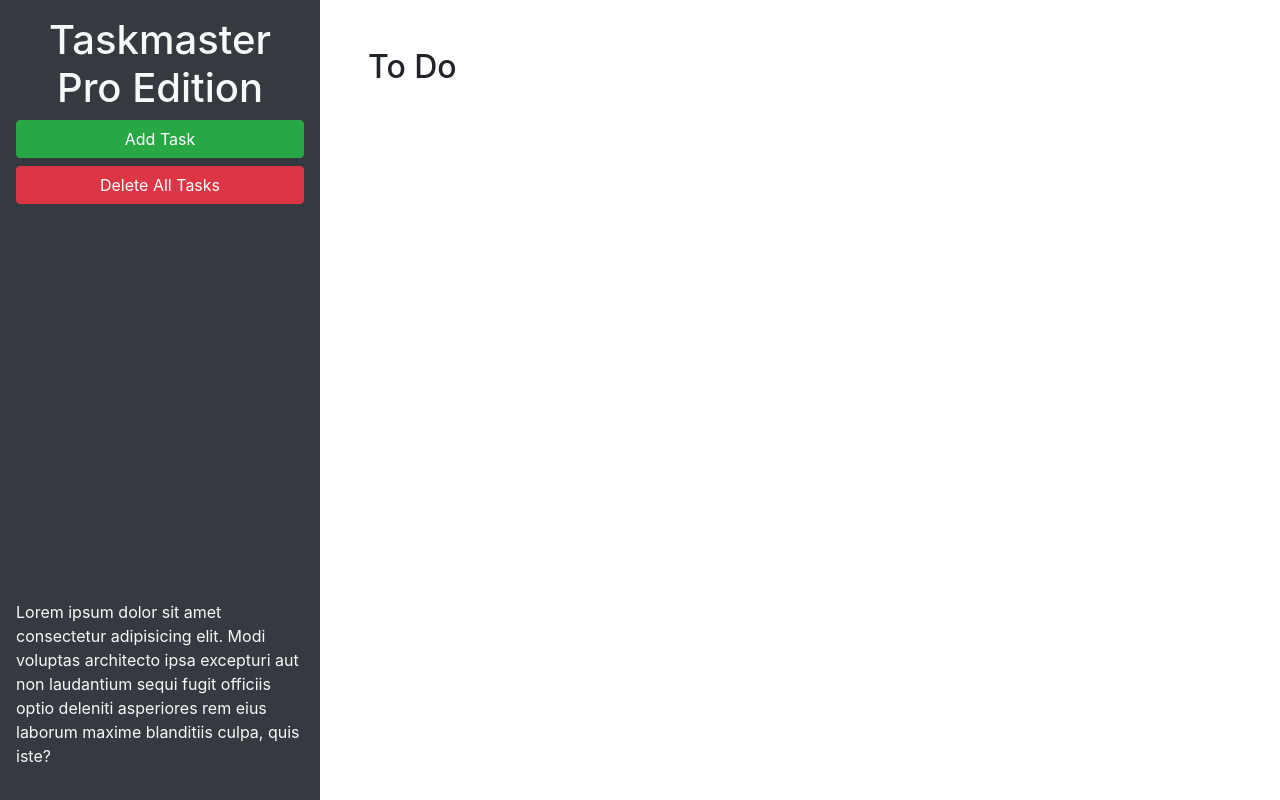
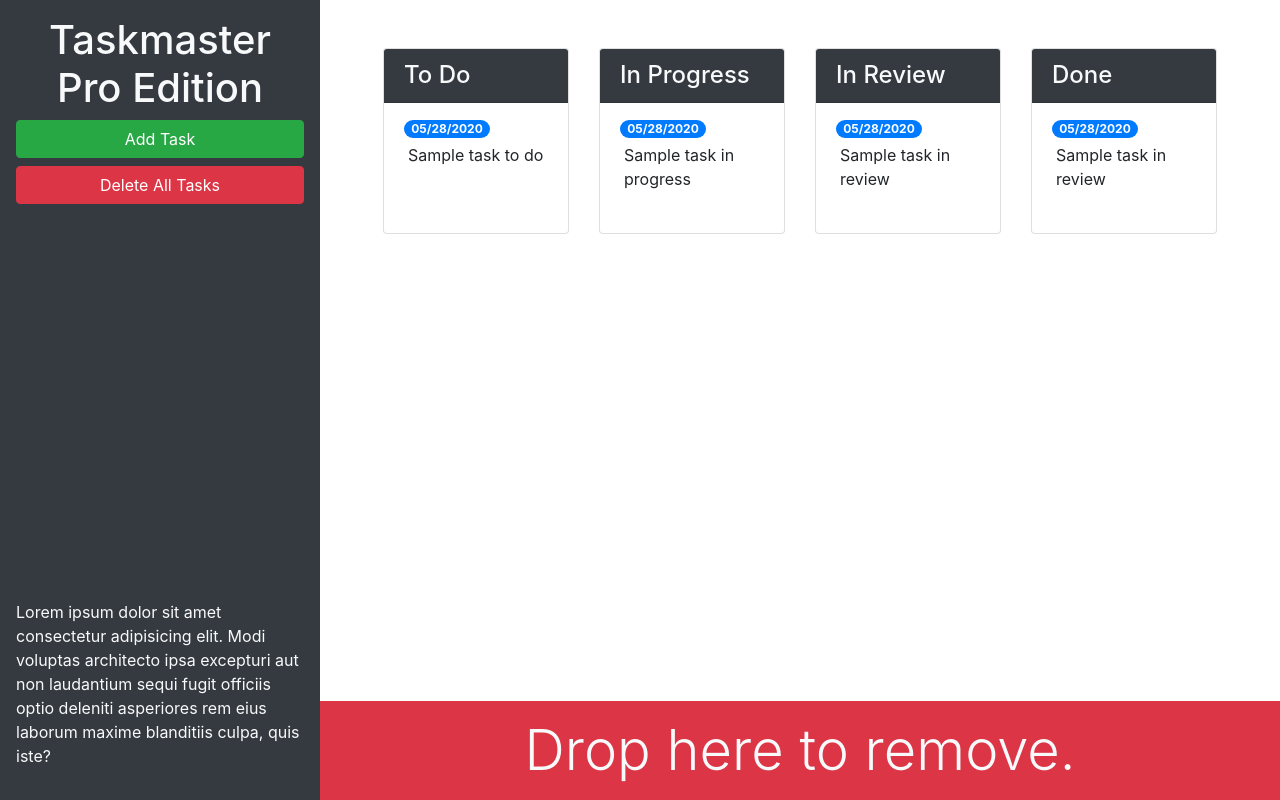
Before and after one commit to KieranHannagan/taskmaster-pro, a plain HTML site: page index.html in a window 1280 px wide. Drawn offline with nearby package versions, Linux system fonts and the light colour scheme.

Commit message:
bootstrap

```diff
--- a/index.html
+++ b/index.html
@@ -13,20 +13,83 @@
 <body>
 
   <div class="row min-vh-100 no-gutters">
-    <header class="col-12 col-lg-3 bg-dark text-light d-flex flex-column p-4 p-lg-3">
+    <header class="col-12 col-lg-3 bg-dark text-light sticky-top d-flex flex-column p-4 p-lg-3">
       <h1 class="text-center">Taskmaster Pro Edition</h1>
       <button id="create-task" class="btn btn-block btn-success" data-toggle="modal" data-target="#task-form-modal">Add
         Task</button>
       <button id="remove-tasks" class="btn btn-block btn-danger">Delete All Tasks</button>
-      <p class="mt-auto">Lorem ipsum dolor sit amet consectetur adipisicing elit. Modi voluptas architecto ipsa
+      <p class="mt-auto d-none d-lg-block" >Lorem ipsum dolor sit amet consectetur adipisicing elit. Modi voluptas architecto ipsa
         excepturi aut non
         laudantium sequi fugit officiis optio deleniti asperiores rem eius laborum maxime blanditiis culpa, quis iste?
       </p>
     </header>
-    <main class="col-12 col-lg-9">
-      <div class="m-5">
-        <h2>To Do</h2>
-        <ul id="list-toDo" class="list-group"> </ul>
+    <main class="col-12 col-lg-9 d-flex flex-column">
+      <div class="m-5 row justify-content-around">
+        <!-- todo start -->
+        <div class="col-12 col-md-6 col-xl-3 mb-3">
+          <div class = "card">
+            <h4 class = "card-header bg-dark text-light">
+              To Do
+            </h4>
+            <ul id="list-toDo" class="list-group list-group-flush">
+              <li class = "list-group-item">
+                <span class = "badge badge-primary badge-pill">05/28/2020</span>
+                <p  class = "m-1">Sample task to do</p>
+              </li>
+            </ul>
+          </div>
+        </div>
+        <!-- todo end -->
+        <!-- in progress start -->
+        <div class="col-12 col-md-6 col-xl-3 mb-3">
+          <div class = "card">
+            <h4 class = "card-header bg-dark text-light">
+              In Progress
+            </h4>
+            <ul id="list-inProgress" class="list-group list-group-flush">
+              <li class = "list-group-item">
+                <span class = "badge badge-primary badge-pill">05/28/2020</span>
+                <p  class = "m-1">Sample task in progress</p>
+              </li>
+            </ul>
+          </div>
+          </div>
+        <!-- in progress end -->
+        <!-- in review start -->
+        <div class="col-12 col-md-6 col-xl-3 mb-3">
+          <div class = "card">
+            <h4 class = "card-header bg-dark text-light">
+              In Review
+            </h4>
+            <ul id="list-inReview" class="list-group list-group-flush">
+              <li class = "list-group-item">
+                <span class = "badge badge-primary badge-pill">05/28/2020</span>
+                <p  class = "m-1">Sample task in review</p>
+              </li>
+            </ul>
+          </div>
+        </div>
+        <!-- in review end -->
+        <!-- done start -->
+        <div class="col-12 col-md-6 col-xl-3 mb-3">
+          <div class = "card">
+            <h4 class = "card-header bg-dark text-light">
+              Done
+            </h4>
+            <ul id="list-done" class="list-group list-group-flush">
+              <li class = "list-group-item">
+                <span class = "badge badge-primary badge-pill">05/28/2020</span>
+                <p  class = "m-1">Sample task in review</p>
+              </li>
+            </ul>
+          </div>
+        </div>
+        <!-- done end -->
+      </div>
+      <div id= "trash" class="mt-auto">
+        <div class = "w-100 bg-danger p-3 text-center text-light display-4">
+          Drop here to remove.
+        </div>
       </div>
     </main>
   </div>
@@ -43,16 +106,14 @@
           </button>
         </div>
         <div class="modal-body">
-          <form>
           <div class="form-group">
             <label for="modalTaskDescription">Task description</label>
-              <textarea id="modalTaskDescription" rows="3"></textarea>
+            <textarea id="modalTaskDescription" rows="3" class="form-control"></textarea>
           </div>
           <div class="form-group">
             <label for="modalDueDate">Due date</label>
-              <input type="text" id="modalDueDate" placeholder="mm/dd/yyyy" autocomplete="off" />
+            <input type="text" class="form-control" id="modalDueDate" placeholder="mm/dd/yyyy" autocomplete="off" />
           </div>
-          </form>
         </div>
         <div class="modal-footer">
           <button type="button" class="btn btn-secondary" data-dismiss="modal">Close</button>
```
Lines whose indentation alone changed are shown as unchanged.
